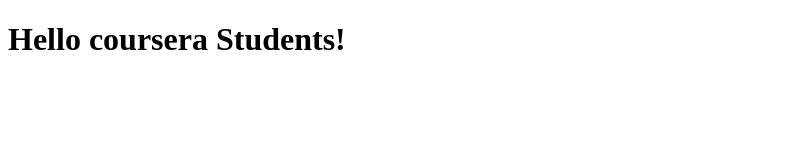
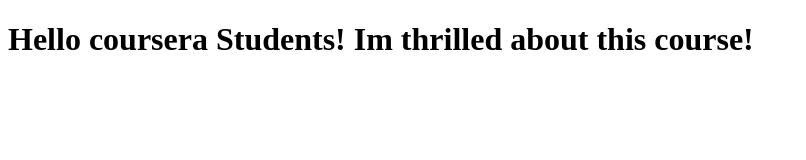
Before and after one commit to antonyraphy/single_webpage_app_nodejs, a plain HTML site: page index.html in a window 1280 px wide. Shown: the whole page, without its empty margins (0-806 px from the left). Drawn offline with Linux system fonts and the light colour scheme.

Commit message:
Next version of web file.

```diff
--- a/index.html
+++ b/index.html
@@ -5,6 +5,6 @@
     <title>Hello coursera</title>
   </head>
   <body>
-    <h1>Hello coursera Students!</h1>
+    <h1>Hello coursera Students! Im thrilled about this course!</h1>
   </body>
 </html>
```
